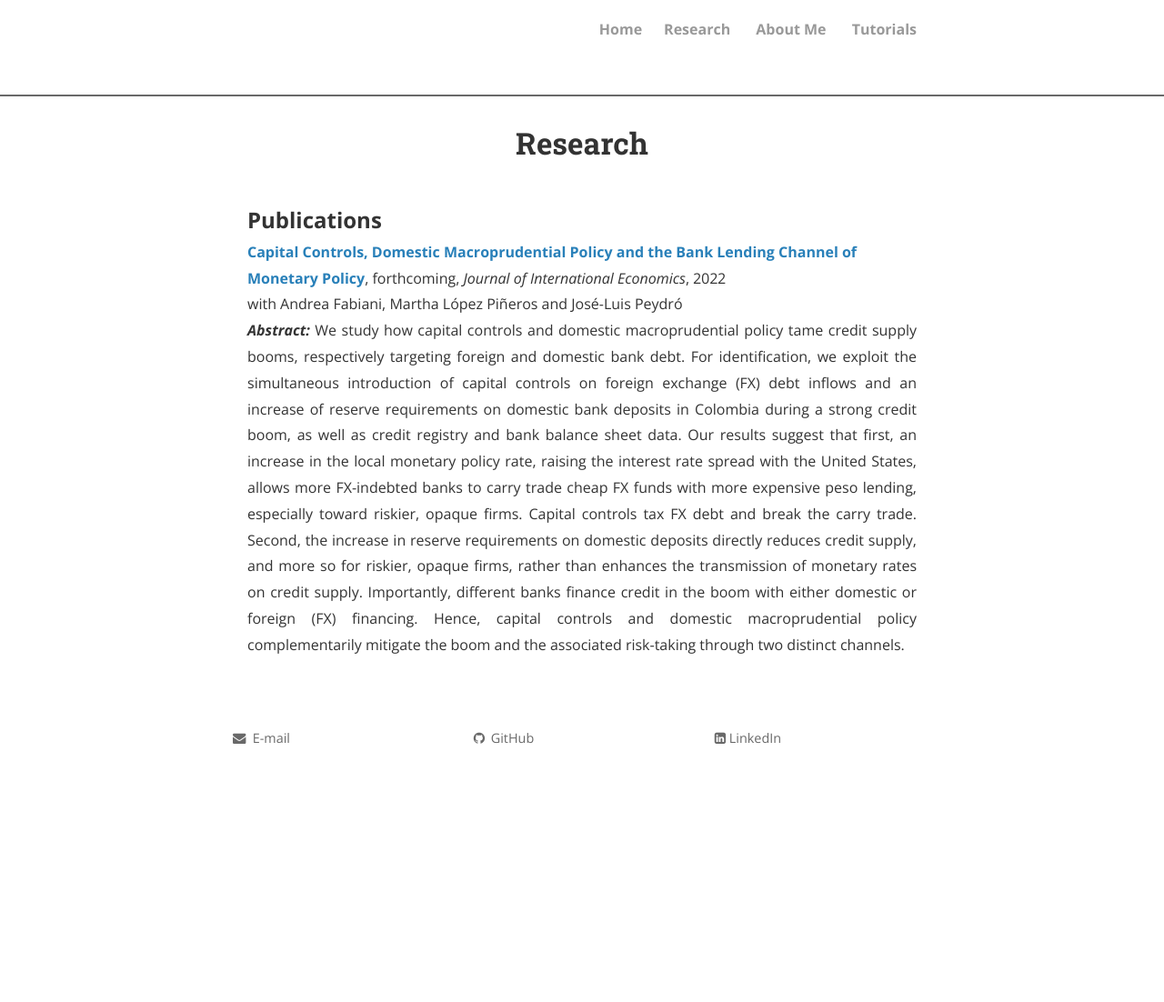
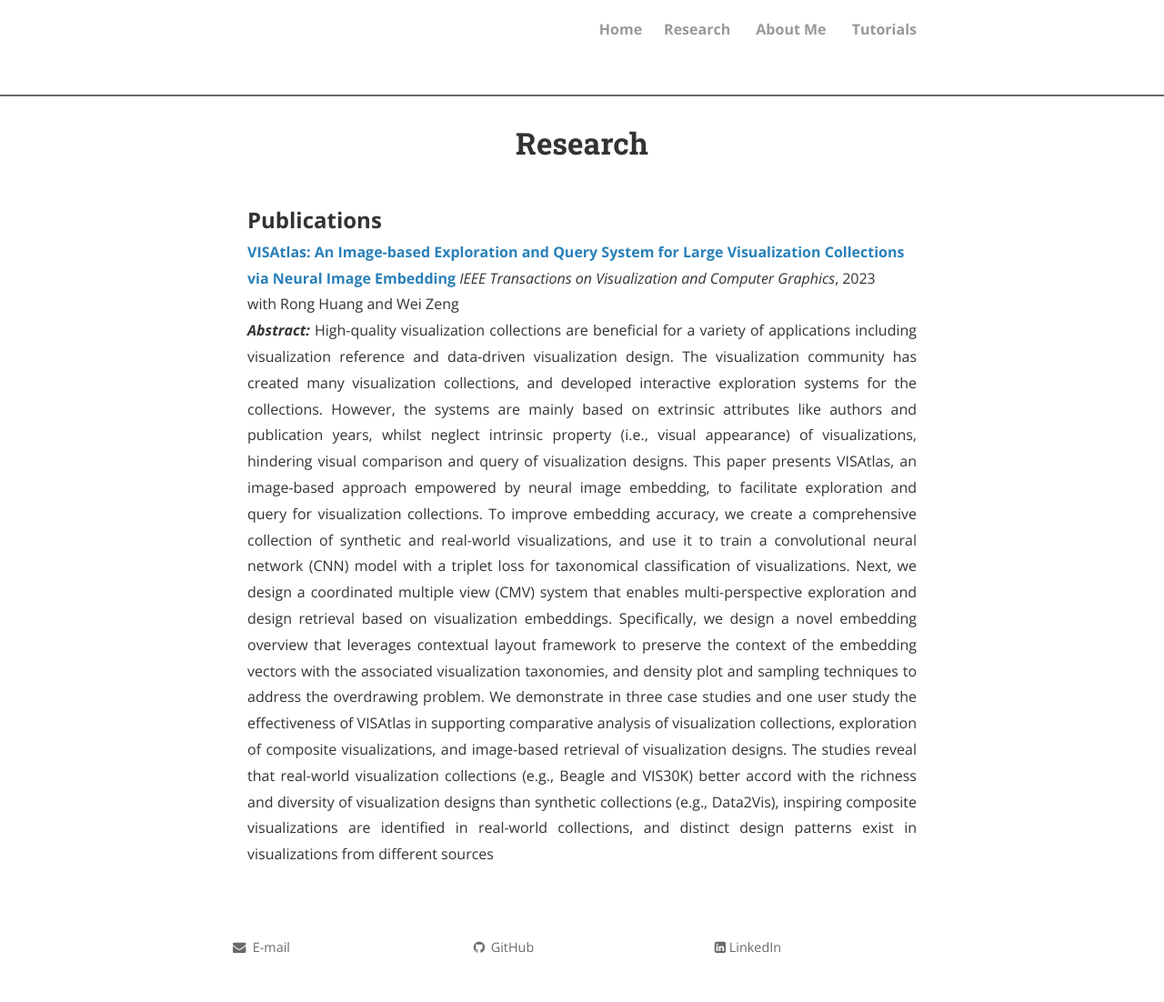
Before and after one commit to yilinye/yilinye.github.io, a Jekyll site: the page built from research.html, in a window 1280 px wide. Shown: the whole page at 91% size. Built offline with Jekyll 4.4.1, drawn with Linux system fonts in a browser that asks for light colours; nearby versions of some CDN libraries; comment, search, counter and statistics services are not loaded; a style sheet for code colours, icons or effects is not loaded; before the commit the page ends 900 px from its top, so only the background shows below that.

Commit message:
Update research.html

```diff
--- a/research.html
+++ b/research.html
@@ -5,8 +5,11 @@ permalink: /research/
 ---
 
 <font size="+2"><strong> Publications</strong></font><br>
-<strong><a href="https://www.fdic.gov/analysis/cfr/working-papers/2021/cfr-wp2021-06.pdf">Capital Controls, Domestic Macroprudential Policy and the Bank Lending Channel of Monetary Policy</a></strong>, forthcoming, <i>Journal of International Economics</i>, 2022<br>with Andrea Fabiani, Martha L&oacute;pez Pi&ntilde;eros and Jos&eacute;-Luis Peydr&oacute;<br>
-<p style="text-align:justify"><b><i>Abstract: </i></b>We study how capital controls and domestic macroprudential policy tame credit supply booms, respectively targeting foreign and domestic bank debt. For identification, we exploit the simultaneous introduction of capital controls on foreign exchange (FX) debt inflows and an increase of reserve requirements on domestic bank deposits in Colombia during a strong credit boom, as well as credit registry and bank balance sheet data. Our results suggest that first, an increase in the local monetary policy rate, raising the interest rate spread with the United States, allows more FX-indebted banks to carry trade cheap FX funds with more expensive peso lending, especially toward riskier, opaque firms. Capital controls tax FX debt and break the carry trade. Second, the increase in reserve requirements on domestic deposits directly reduces credit supply, and more so for riskier, opaque firms, rather than enhances the transmission of monetary rates on credit supply. Importantly, different banks finance credit in the boom with either domestic or foreign (FX) financing. Hence, capital controls and domestic macroprudential policy complementarily mitigate the boom and the associated risk-taking through two distinct channels. </p>
+<strong><a href="https://www.fdic.gov/analysis/cfr/working-papers/2021/cfr-wp2021-06.pdf">VISAtlas: An Image-based Exploration and Query System for Large Visualization Collections via Neural Image Embedding</a></strong> <i>IEEE Transactions on Visualization and Computer Graphics</i>, 2023<br>with Rong Huang and Wei Zeng<br>
+<p style="text-align:justify"><b><i>Abstract: </i></b>High-quality visualization collections are beneficial for a variety of applications including visualization reference and data-driven visualization design. The visualization community has created many visualization collections, and developed interactive
+    exploration systems for the collections. However, the systems are mainly based on extrinsic attributes like authors and publication years, whilst neglect intrinsic property (i.e., visual appearance) of visualizations, hindering visual comparison and query of visualization
+    designs. This paper presents VISAtlas, an image-based approach empowered by neural image embedding, to facilitate exploration and query for visualization collections. To improve embedding accuracy, we create a comprehensive collection of synthetic and real-world visualizations, and use it to train a convolutional neural network (CNN) model with a triplet loss for taxonomical classification of visualizations. Next, we design a coordinated multiple view (CMV) system that enables multi-perspective exploration and design retrieval based on visualization embeddings. Specifically, we design a novel embedding overview that leverages contextual layout
+    framework to preserve the context of the embedding vectors with the associated visualization taxonomies, and density plot and sampling techniques to address the overdrawing problem. We demonstrate in three case studies and one user study the effectiveness of VISAtlas in supporting comparative analysis of visualization collections, exploration of composite visualizations, and image-based retrieval of visualization designs. The studies reveal that real-world visualization collections (e.g., Beagle and VIS30K) better accord with the richness and diversity of visualization designs than synthetic collections (e.g., Data2Vis), inspiring composite visualizations are identified in real-world collections, and distinct design patterns exist in visualizations from different sources </p>
 <!-- <br>
 <strong><a href="https://rdcu.be/b53FH">Breaking the Word Bank: Measurement and Effects of Bank Level Uncertainty</a></strong>, <i>Journal of Financial Services Research</i>, 59, 1-45, 2021<br>
 <p style="text-align:justify"><b><i>Abstract: </i></b>Banks differ from non-financial firms as they must communicate to both regulators and shareholders. Also, unlike non-financial firms, banks possess opaque and complex balance sheets and are the main providers of credit to the real economy. In this paper, I propose a new index to detect the idiosyncratic uncertainty banks face at the bank-quarter level by applying natural language processing techniques to earnings conference call transcripts. The index reveals which banks at a given quarter signal more uncertainty about their balance sheets. Higher uncertainty is associated with lower lending the next quarter and higher liquidity, suggesting active management of uncertainty. The active management of uncertainty is more pronounced during periods of high aggregate volatility and for banks with more skin-in-the-game. Using loan-level data and firm-fixed effects, I control for demand-side factors and find higher bank-level uncertainty is associated with lower loan issuances the following quarter.</p> -->
```
